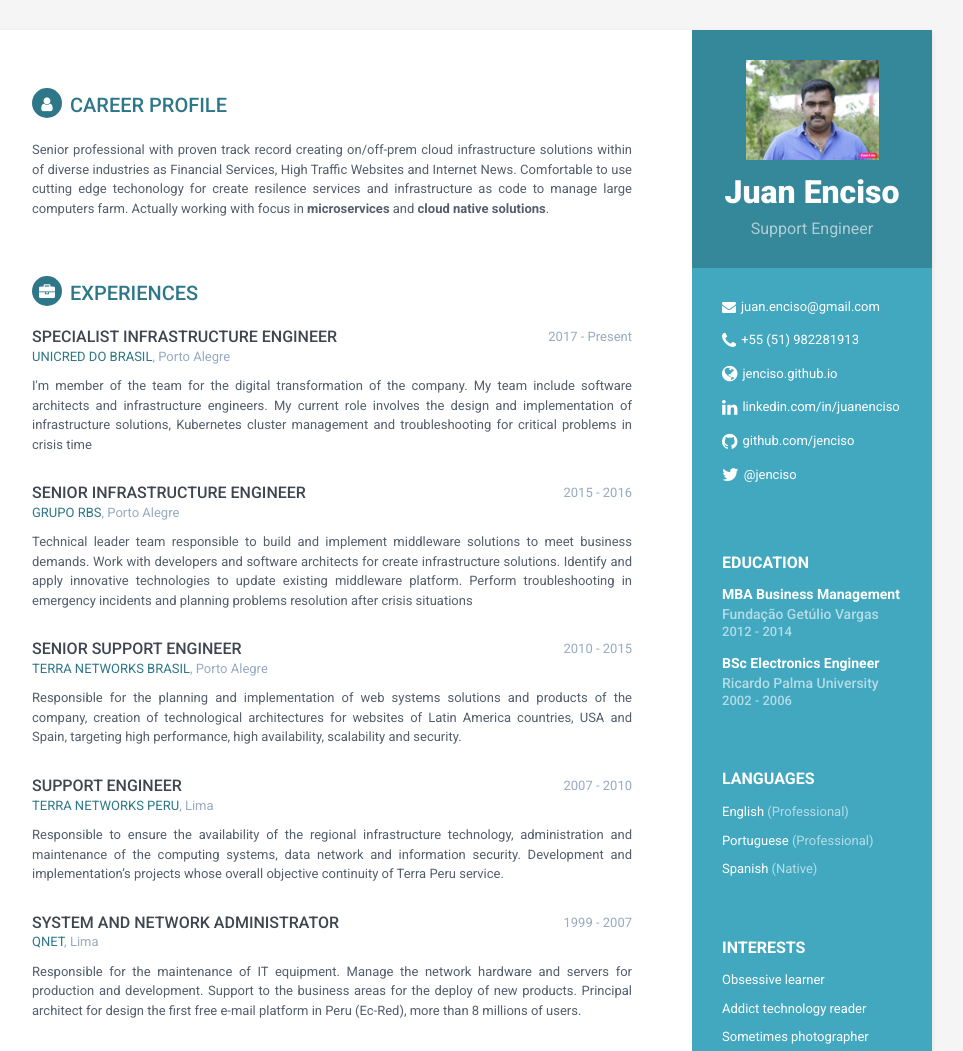
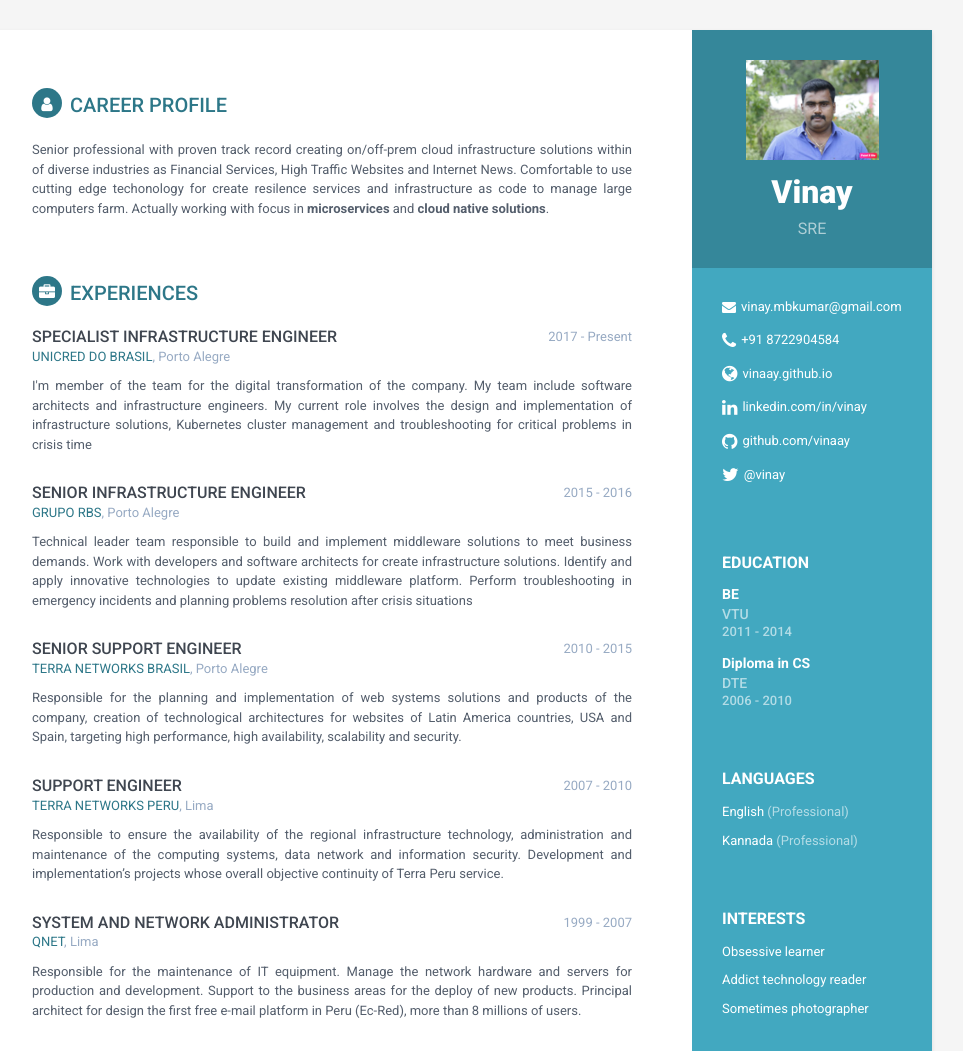
Before and after one commit to vinaay/vinaay.github.io, a plain HTML site: page cv/index.html in a window 1280 px wide. Shown: the top 1051 px of the page, without its empty margins (188-1151 px from the left). Drawn offline with Linux system fonts and the light colour scheme.

Commit message:
Updated cv content

```diff
--- a/cv/index.html
+++ b/cv/index.html
@@ -3,12 +3,12 @@
 <!--[if IE 9]> <html lang="en" class="ie9"> <![endif]-->
 <!--[if !IE]><!--> <html lang="en"> <!--<![endif]-->
 <head>
-    <title>Juan Enciso - CV</title>
+    <title>Vinay- CV</title>
     <!-- Meta -->
     <meta charset="utf-8">
     <meta http-equiv="X-UA-Compatible" content="IE=edge">
     <meta name="viewport" content="width=device-width, initial-scale=1.0">
-    <meta name="description" content="Resume/CV Juan Enciso">
+    <meta name="description" content="Resume/CV Vinay">
     <link rel="shortcut icon" href="favicon.ico">
     <link href='https://fonts.googleapis.com/css?family=Roboto:400,500,400italic,300italic,300,500italic,700,700italic,900,900italic' rel='stylesheet' type='text/css'>
     <!-- Global CSS -->
@@ -41,31 +41,31 @@
         <div class="sidebar-wrapper">
             <div class="profile-container">
                 <img class="profile" src="assets/images/profile.png" alt="" />
-                <h1 class="name">Juan Enciso</h1>
-                <h3 class="tagline">Support Engineer</h3>
+                <h1 class="name">Vinay</h1>
+                <h3 class="tagline">SRE</h3>
             </div><!--//profile-container-->
 
             <div class="contact-container container-block">
                 <ul class="list-unstyled contact-list">
-                    <li class="email"><i class="fa fa-envelope"></i><a href="mailto: juan.enciso@gmail.com">juan.enciso@gmail.com</a></li>
-                    <li class="phone"><i class="fa fa-phone"></i><a href="tel:+55(51)982281913">+55 (51) 982281913</a></li>
-                    <li class="website"><i class="fa fa-globe"></i><a href="https://jenciso.github.com/" target="_blank">jenciso.github.io</a></li>
-                    <li class="linkedin"><i class="fa fa-linkedin"></i><a href="https://www.linkedin.com/in/juanenciso" target="_blank">linkedin.com/in/juanenciso</a></li>
-                    <li class="github"><i class="fa fa-github"></i><a href="https://github.com/jenciso" target="_blank">github.com/jenciso</a></li>
-                    <li class="twitter"><i class="fa fa-twitter"></i><a href="https://twitter.com/jenciso" target="_blank">@jenciso</a></li>
+                    <li class="email"><i class="fa fa-envelope"></i><a href="mailto: juan.enciso@gmail.com">vinay.mbkumar@gmail.com</a></li>
+                    <li class="phone"><i class="fa fa-phone"></i><a href="tel:+91 8722904584">+91 8722904584</a></li>
+                    <li class="website"><i class="fa fa-globe"></i><a href="https://vinaay.github.com/" target="_blank">vinaay.github.io</a></li>
+                    <li class="linkedin"><i class="fa fa-linkedin"></i><a href="https://www.linkedin.com/in/vinay-kumar-m-b-5b94308b/" target="_blank">linkedin.com/in/vinay</a></li>
+                    <li class="github"><i class="fa fa-github"></i><a href="https://github.com/vinaay" target="_blank">github.com/vinaay</a></li>
+                    <li class="twitter"><i class="fa fa-twitter"></i><a href="https://twitter.com/vinay" target="_blank">@vinay</a></li>
                 </ul>
             </div><!--//contact-container-->
             <div class="education-container container-block">
                 <h2 class="container-block-title">Education</h2>
                 <div class="item">
-                    <h4 class="degree">MBA Business Management</h4>
-                    <h5 class="meta">Fundação Getúlio Vargas</h5>
-                    <div class="time">2012 - 2014</div>
+                    <h4 class="degree">BE</h4>
+                    <h5 class="meta">VTU</h5>
+                    <div class="time">2011 - 2014</div>
                 </div><!--//item-->
                 <div class="item">
-                    <h4 class="degree">BSc Electronics Engineer</h4>
-                    <h5 class="meta">Ricardo Palma University</h5>
-                    <div class="time">2002 - 2006</div>
+                    <h4 class="degree">Diploma in CS</h4>
+                    <h5 class="meta">DTE</h5>
+                    <div class="time">2006 - 2010</div>
                 </div><!--//item-->
             </div><!--//education-container-->
 
@@ -73,8 +73,7 @@
                 <h2 class="container-block-title">Languages</h2>
                 <ul class="list-unstyled interests-list">
                     <li>English <span class="lang-desc">(Professional)</span></li>
-                    <li>Portuguese <span class="lang-desc">(Professional)</span></li>
-                    <li>Spanish <span class="lang-desc">(Native)</span></li>
+                    <li>Kannada <span class="lang-desc">(Professional)</span></li>
                 </ul>
             </div><!--//interests-->
 
```
